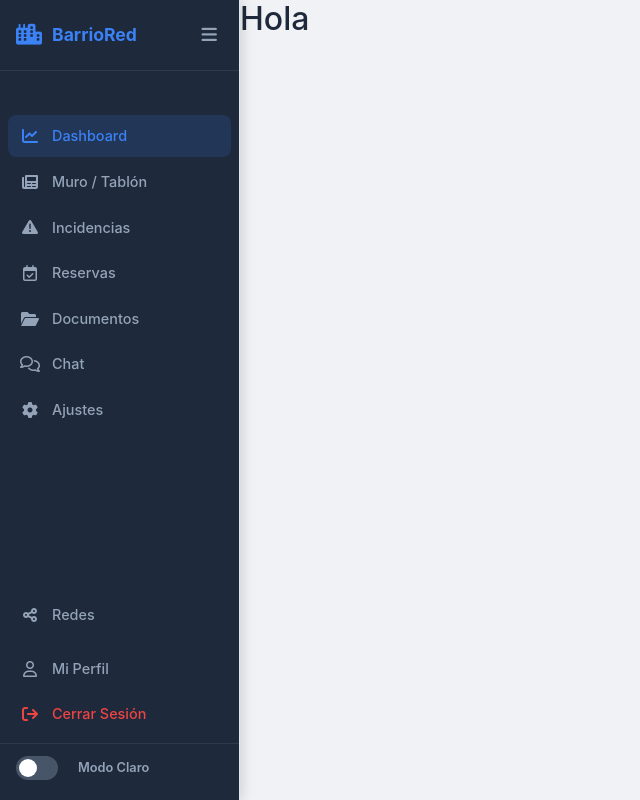
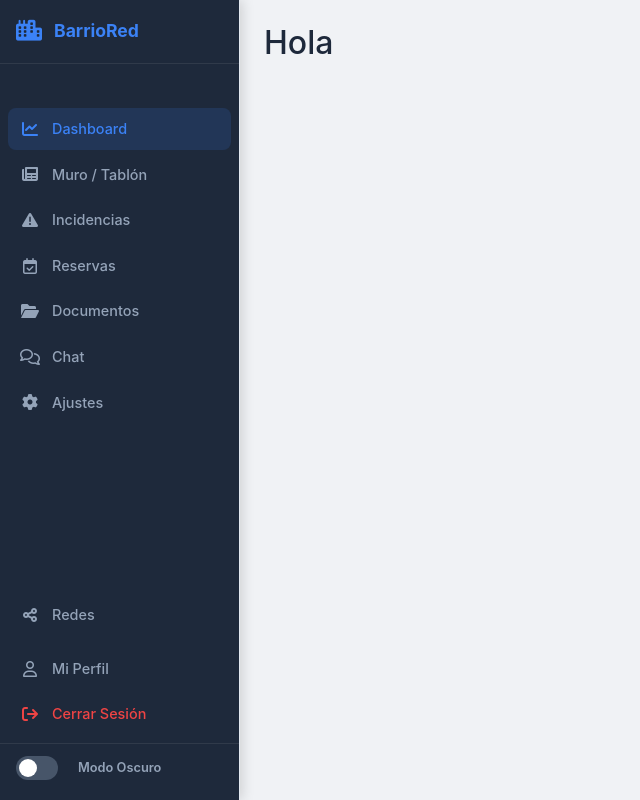
Before and after one commit to Aitor1945/TFG, a React (Vite) app: page /dashboard in a window 1280 px wide. Shown: the whole page, without its empty margins (0-640 px from the left). Built offline with nearby package versions, Linux system fonts and the light colour scheme.

Commit message:
Se a actualizado el SideBar para que se encoja automaticamente

```diff
--- a/src/components/layouts/AppLayout.jsx
+++ b/src/components/layouts/AppLayout.jsx
@@ -1,14 +1,12 @@
-import React, { useState } from "react"
+import React from "react"
 import { Outlet } from "react-router-dom"
 import SideBar from "./SideBar"
 
 export default function AppLayout() {
-  const [collapsed, setCollapsed] = useState(false)
-
   return (
     <div className="app">
-      <SideBar collapsed={collapsed} setCollapsed={setCollapsed} />
-      <main className="main" style={{ marginLeft: collapsed ? "68px" : "240px", transition: "margin-left 0.3s ease" }}>
+      <SideBar />
+      <main className="main">
         <Outlet />
       </main>
     </div>
--- a/src/components/layouts/SideBar.css
+++ b/src/components/layouts/SideBar.css
@@ -1,11 +1,9 @@
-/* ── Variables de tema ── */
 :root {
   --bg-sidebar: #1e293b;
   --bg-sidebar-hover: #2d3f55;
   --text-primary: #f1f5f9;
   --text-secondary: #94a3b8;
   --accent: #3b82f6;
-  --accent-hover: #2563eb;
   --sidebar-width: 240px;
   --sidebar-collapsed: 68px;
   --transition: 0.3s ease;
@@ -19,13 +17,26 @@ body.light-mode {
   --accent: #3b82f6;
 }
 
-/* ── Sidebar base ── */
+/* ── Layout general ── */
+.app {
+  display: flex;
+}
+
+.main {
+  margin-left: var(--sidebar-collapsed);
+  transition: margin-left var(--transition);
+  flex: 1;
+  min-height: 100vh;
+  padding: 24px;
+}
+
+/* ── Sidebar ── */
 .sidebar {
   position: fixed;
   top: 0;
   left: 0;
   height: 100vh;
-  width: var(--sidebar-width);
+  width: var(--sidebar-collapsed);
   background: var(--bg-sidebar);
   display: flex;
   flex-direction: column;
@@ -36,15 +47,20 @@ body.light-mode {
   box-shadow: 2px 0 12px rgba(0,0,0,0.15);
 }
 
-.sidebar.collapsed {
-  width: var(--sidebar-collapsed);
+/* Al hacer hover se expande */
+.sidebar:hover {
+  width: var(--sidebar-width);
 }
 
-/* ── Brand / logo ── */
+/* El main también se mueve cuando el sidebar está hover */
+.sidebar:hover ~ .main {
+  margin-left: var(--sidebar-width);
+}
+
+/* ── Brand ── */
 .brand-wrapper {
   display: flex;
   align-items: center;
-  justify-content: space-between;
   padding: 0 16px 16px;
   border-bottom: 1px solid rgba(255,255,255,0.08);
   min-height: 48px;
@@ -53,53 +69,29 @@ body.light-mode {
 .brand {
   display: flex;
   align-items: center;
-  gap: 10px;
+  gap: 12px;
   color: var(--accent);
   font-size: 1.1rem;
   font-weight: 700;
   white-space: nowrap;
-  overflow: hidden;
 }
 
 .brand i {
   font-size: 1.3rem;
   flex-shrink: 0;
+  min-width: 20px;
 }
 
 .brand span {
-  opacity: 1;
-  transition: opacity var(--transition), width var(--transition);
-  width: auto;
+  opacity: 0;
+  transition: opacity var(--transition);
 }
 
-.sidebar.collapsed .brand span {
-  opacity: 0;
-  width: 0;
+.sidebar:hover .brand span {
+  opacity: 1;
 }
 
-/* ── Botón hamburguesa ── */
-.sidebar-toggle-btn {
-  background: none;
-  border: none;
-  color: var(--text-secondary);
-  font-size: 1.1rem;
-  cursor: pointer;
-  padding: 6px;
-  border-radius: 6px;
-  flex-shrink: 0;
-  transition: color var(--transition), background var(--transition);
-}
-
-.sidebar-toggle-btn:hover {
-  color: var(--text-primary);
-  background: var(--bg-sidebar-hover);
-}
-
-.sidebar.collapsed .sidebar-toggle-btn {
-  margin: 0 auto;
-}
-
-/* ── Nav list ── */
+/* ── Nav ── */
 .nav-list {
   list-style: none;
   margin: 12px 0 0;
@@ -131,15 +123,12 @@ body.light-mode {
 }
 
 .nav-link span {
-  opacity: 1;
+  opacity: 0;
   transition: opacity var(--transition);
-  overflow: hidden;
 }
 
-.sidebar.collapsed .nav-link span {
-  opacity: 0;
-  width: 0;
-  overflow: hidden;
+.sidebar:hover .nav-link span {
+  opacity: 1;
 }
 
 .nav-link:hover,
@@ -158,7 +147,7 @@ body.light-mode {
   flex: 1;
 }
 
-/* ── Redes sociales ── */
+/* ── Redes ── */
 .radial-wrapper {
   position: relative;
 }
@@ -220,6 +209,7 @@ body.light-mode {
   padding: 12px 16px 4px;
   border-top: 1px solid rgba(255,255,255,0.08);
   overflow: hidden;
+  white-space: nowrap;
 }
 
 .theme-switch {
@@ -268,11 +258,10 @@ body.light-mode {
 .mode-label {
   color: var(--text-secondary);
   font-size: 0.8rem;
-  white-space: nowrap;
+  opacity: 0;
   transition: opacity var(--transition);
 }
 
-.sidebar.collapsed .mode-label {
-  opacity: 0;
-  width: 0;
+.sidebar:hover .mode-label {
+  opacity: 1;
 }
--- a/src/components/layouts/SideBar.jsx
+++ b/src/components/layouts/SideBar.jsx
@@ -2,7 +2,7 @@ import React, { useState, useEffect } from "react"
 import { NavLink } from "react-router-dom"
 import "./SideBar.css"
 
-export default function SideBar({ collapsed, setCollapsed }) {
+export default function SideBar() {
   const [darkMode, setDarkMode] = useState(true)
   const [socialOpen, setSocialOpen] = useState(false)
 
@@ -15,20 +15,12 @@ export default function SideBar({ collapsed, setCollapsed }) {
   }, [darkMode])
 
   return (
-    <nav className={`sidebar ${collapsed ? "collapsed" : ""}`}>
+    <nav className="sidebar">
       <div className="brand-wrapper">
         <div className="brand">
           <i className="fa-solid fa-city"></i>
           <span>BarrioRed</span>
         </div>
-        <button
-          type="button"
-          className="sidebar-toggle-btn"
-          aria-label="Colapsar menú"
-          onClick={() => setCollapsed(!collapsed)}
-        >
-          <i className="fa-solid fa-bars"></i>
-        </button>
       </div>
 
       <ul className="nav-list">
@@ -70,12 +62,8 @@ export default function SideBar({ collapsed, setCollapsed }) {
 
         <li className="menu-spacer"></li>
 
-        {/* Redes sociales */}
         <li className={`radial-wrapper ${socialOpen ? "open" : ""}`}>
-          <div
-            className="nav-link radial-trigger"
-            onClick={() => setSocialOpen(!socialOpen)}
-          >
+          <div className="nav-link radial-trigger" onClick={() => setSocialOpen(!socialOpen)}>
             <i className="fa-solid fa-share-nodes"></i>
             <span>Redes</span>
           </div>
@@ -107,7 +95,6 @@ export default function SideBar({ collapsed, setCollapsed }) {
         </li>
       </ul>
 
-      {/* Modo claro/oscuro */}
       <div className="theme-switch-wrapper">
         <label className="theme-switch" htmlFor="checkbox-theme">
           <input
@@ -118,7 +105,7 @@ export default function SideBar({ collapsed, setCollapsed }) {
           />
           <div className="slider"></div>
         </label>
-        <span className="mode-label">{darkMode ? "Modo Claro" : "Modo Oscuro"}</span>
+        <span className="mode-label">{darkMode ? "Modo Oscuro" : "Modo Claro"}</span>
       </div>
     </nav>
   )
```
